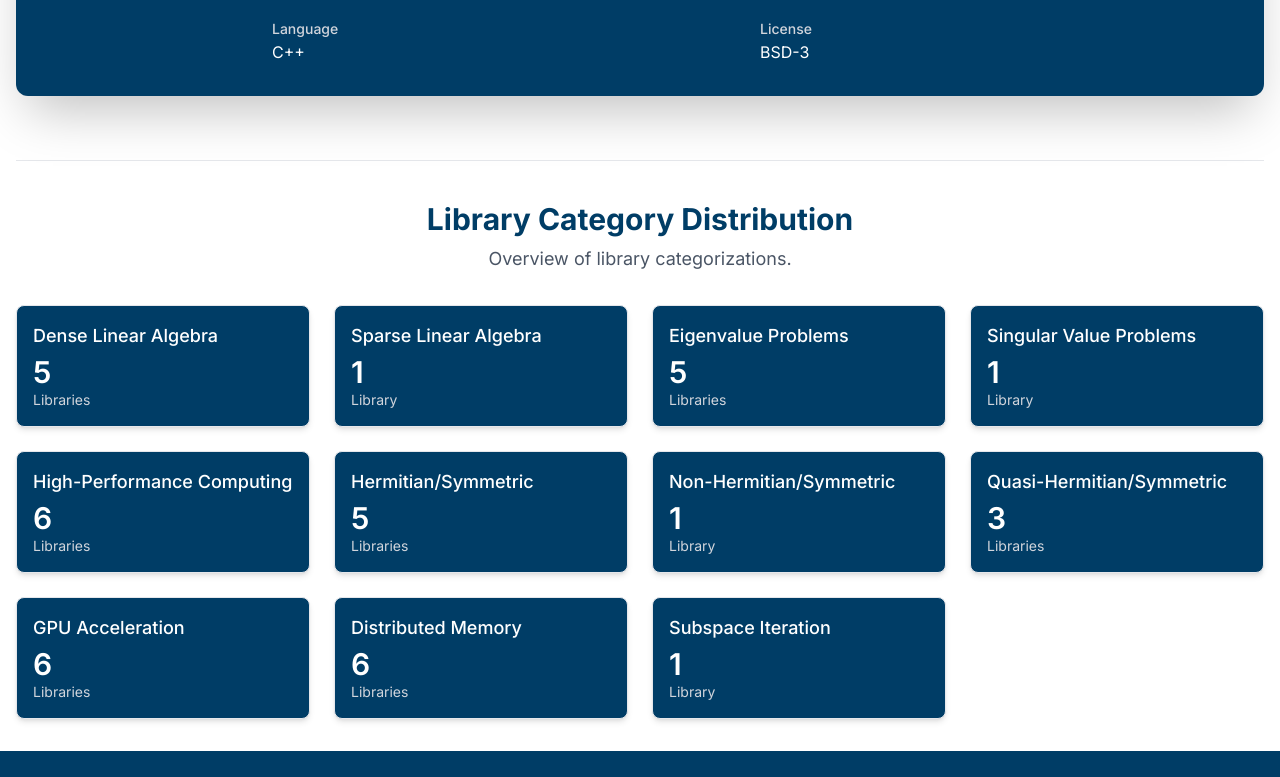
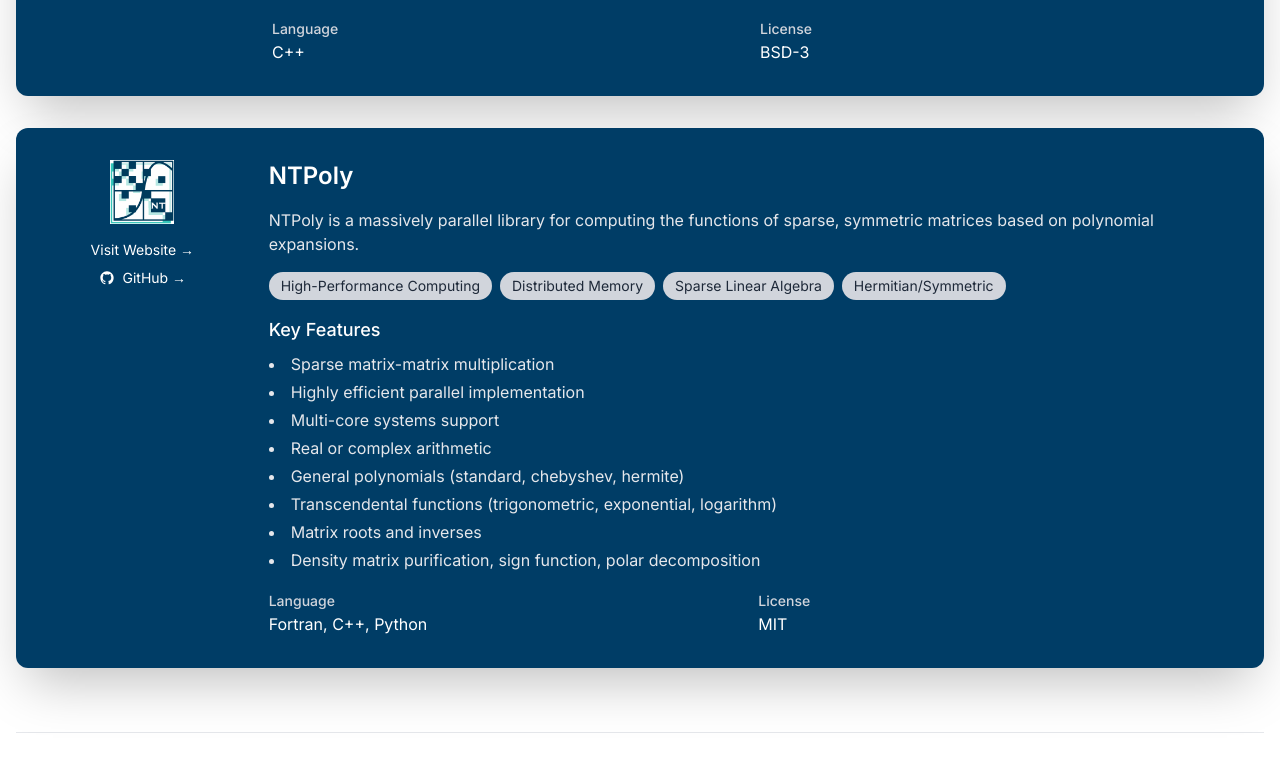
Before and after one commit to ExaNLA-Network/exanla-network.github.io, a Next.js app: page /libraries in a window 1280 px wide. Shown: the part 4104-4881 px from the top of the page. Built offline with nearby package versions, Linux system fonts and the light colour scheme.

Commit message:
Add ntpoly library (#48)

```diff
--- a/app/libraries/libraries-data.ts
+++ b/app/libraries/libraries-data.ts
@@ -214,5 +214,31 @@
       libraryCategories.GPU_ACCELERATION,
       libraryCategories.DISTRIBUTED_MEMORY
     ],
+  },
+  {
+    id: 'ntpoly',
+    name: 'NTPoly',
+    description: 'NTPoly is a massively parallel library for computing the functions of sparse, symmetric matrices based on polynomial expansions.',
+    features: [
+      'Sparse matrix-matrix multiplication',
+      'Highly efficient parallel implementation',
+      'Multi-core systems support',
+      'Real or complex arithmetic',
+      'General polynomials (standard, chebyshev, hermite)',
+      'Transcendental functions (trigonometric, exponential, logarithm)',
+      'Matrix roots and inverses',
+      'Density matrix purification, sign function, polar decomposition',
+    ],
+    language: 'Fortran, C++, Python',
+    license: 'MIT',
+    website: 'https://william-dawson.github.io/NTPoly/',
+    repository: 'https://github.com/william-dawson/NTPoly',
+    logo: '/libraries/logo/ntpoly-logo.png',
+    categories: [
+      libraryCategories.HIGH_PERFORMANCE_COMPUTING,
+      libraryCategories.DISTRIBUTED_MEMORY,
+      libraryCategories.SPARSE_LINEAR_ALGEBRA,
+      libraryCategories.HERMITIAN_SYMMETRIC
+    ],
   }
 ];
```
Also changed, not shown: public/libraries/logo/ntpoly-logo.png (added).
